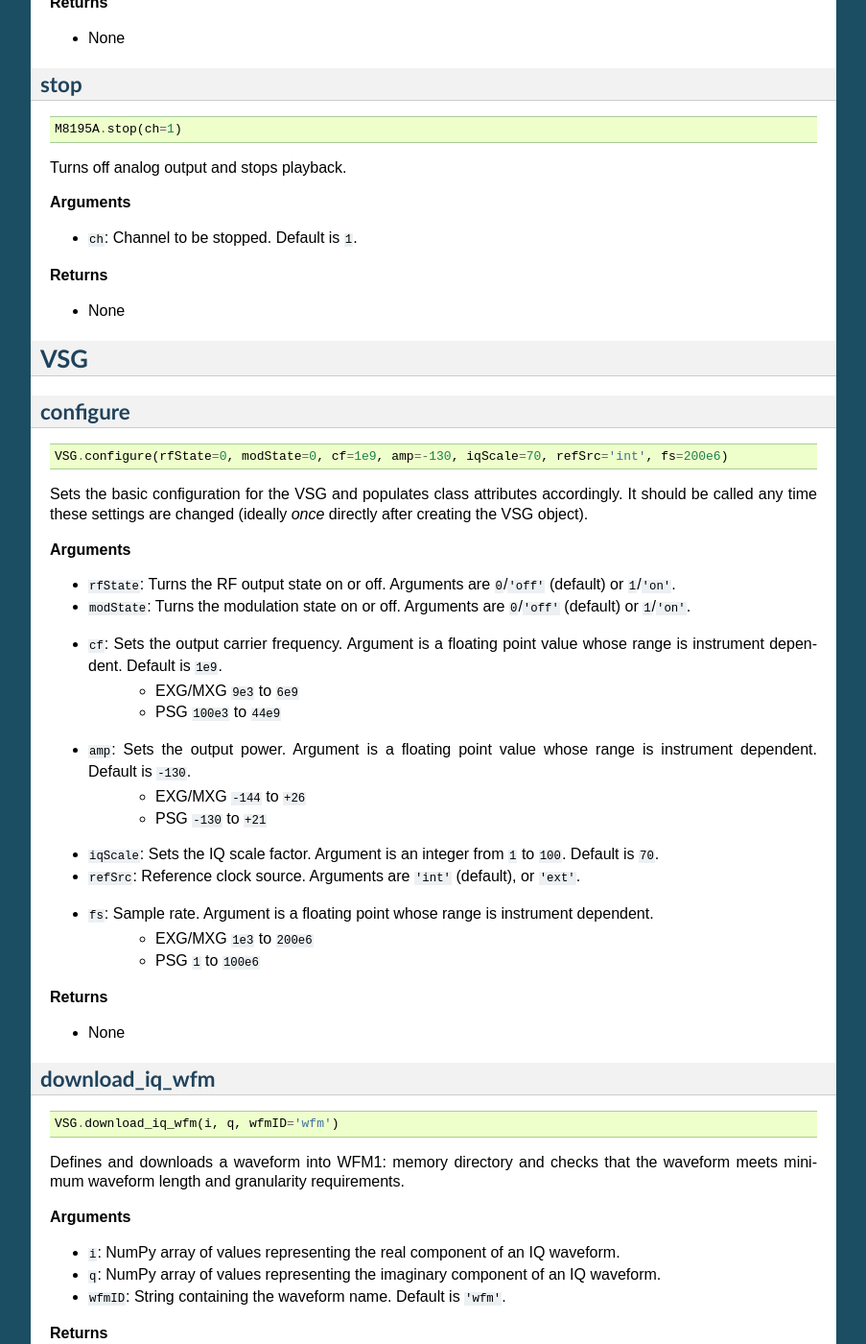
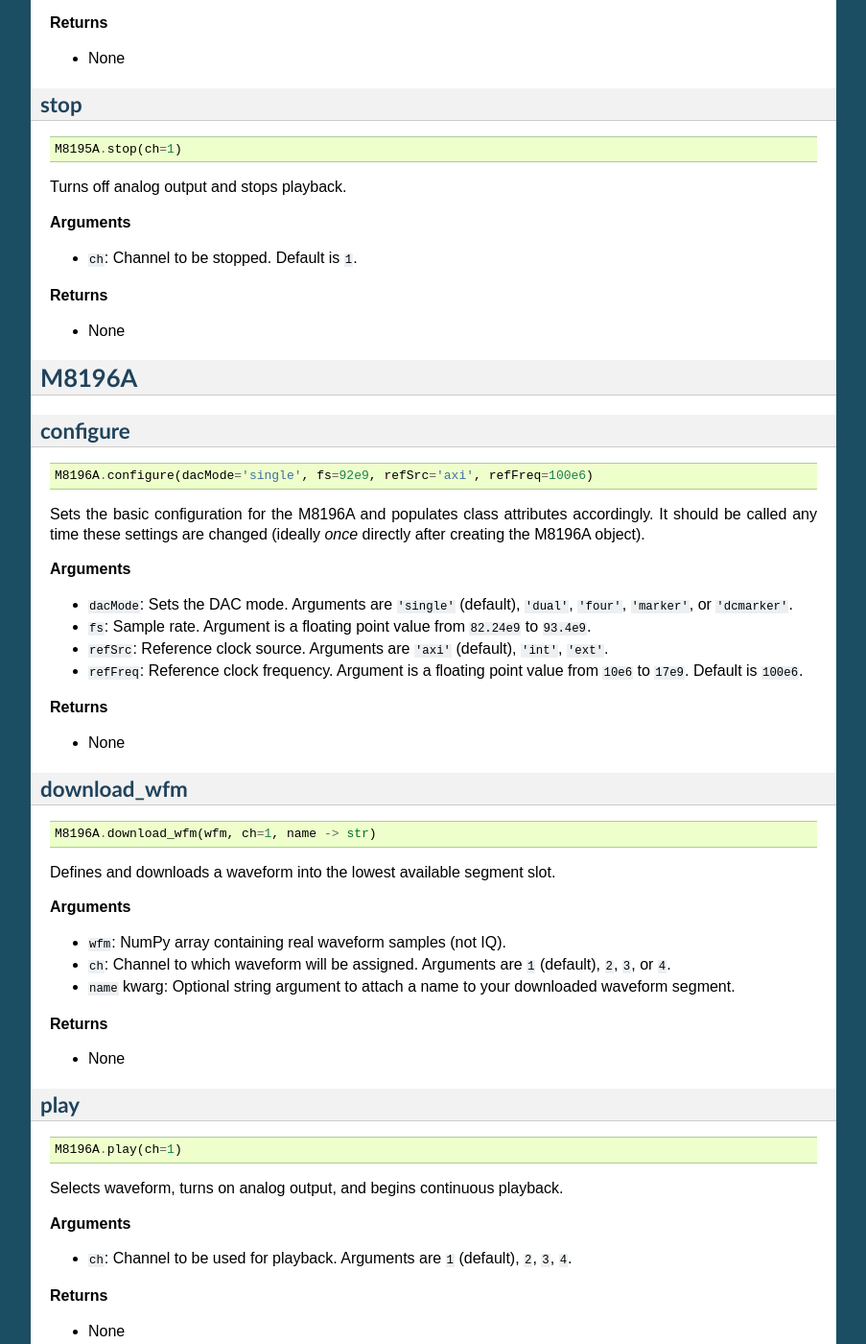
Before and after one commit to morgan-at-keysight/pyarbtools, a Sphinx documentation site: the page built from docs/usage.rst, in a window 1280 px wide and 1400 px high, scrolled down 4446 px. Shown: the whole window at 96% size, without its empty margins (198-1101 px from the left). Built offline with Sphinx 7.4.7, drawn with Linux system fonts in a browser that asks for light colours; some of the changed text lies outside the part shown.

Commit message:
usage.rst: Added M8196A to documentation.

```diff
--- a/docs/usage.rst
+++ b/docs/usage.rst
@@ -15,6 +15,7 @@
 
 * :ref:`M8190A` AWG
 * :ref:`M8195A` AWG
+* :ref:`M8196A` AWG
 * :ref:`VSG`
     * E8267D PSG
     * N5182B MXG
@@ -260,6 +261,83 @@
 ::
 
     M8195A.stop(ch=1)
+
+Turns off analog output and stops playback.
+
+**Arguments**
+
+* ``ch``: Channel to be stopped. Default is ``1``.
+
+**Returns**
+
+* None
+
+.. _M8196A:
+
+==========
+**M8196A**
+==========
+
+**configure**
+-------------
+::
+
+    M8196A.configure(dacMode='single', fs=92e9, refSrc='axi', refFreq=100e6)
+
+Sets the basic configuration for the M8196A and populates class
+attributes accordingly. It should be called any time these settings are
+changed (ideally *once* directly after creating the M8196A object).
+
+**Arguments**
+
+* ``dacMode``: Sets the DAC mode. Arguments are ``'single'`` (default), ``'dual'``, ``'four'``, ``'marker'``, or ``'dcmarker'``.
+* ``fs``: Sample rate. Argument is a floating point value from ``82.24e9`` to ``93.4e9``.
+* ``refSrc``: Reference clock source. Arguments are ``'axi'`` (default), ``'int'``, ``'ext'``.
+* ``refFreq``: Reference clock frequency. Argument is a floating point value from ``10e6`` to ``17e9``. Default is ``100e6``.
+
+**Returns**
+
+* None
+
+**download_wfm**
+----------------
+::
+
+    M8196A.download_wfm(wfm, ch=1, name -> str)
+
+Defines and downloads a waveform into the lowest available segment slot.
+
+**Arguments**
+
+* ``wfm``: NumPy array containing real waveform samples (not IQ).
+* ``ch``: Channel to which waveform will be assigned. Arguments are ``1`` (default), ``2``, ``3``, or ``4``.
+* ``name`` kwarg: Optional string argument to attach a name to your downloaded waveform segment.
+
+**Returns**
+
+* None
+
+**play**
+--------
+::
+
+    M8196A.play(ch=1)
+
+Selects waveform, turns on analog output, and begins continuous playback.
+
+**Arguments**
+
+* ``ch``: Channel to be used for playback. Arguments are ``1`` (default), ``2``, ``3``, ``4``.
+
+**Returns**
+
+* None
+
+**stop**
+--------
+::
+
+    M8196A.stop(ch=1)
 
 Turns off analog output and stops playback.
 
```
